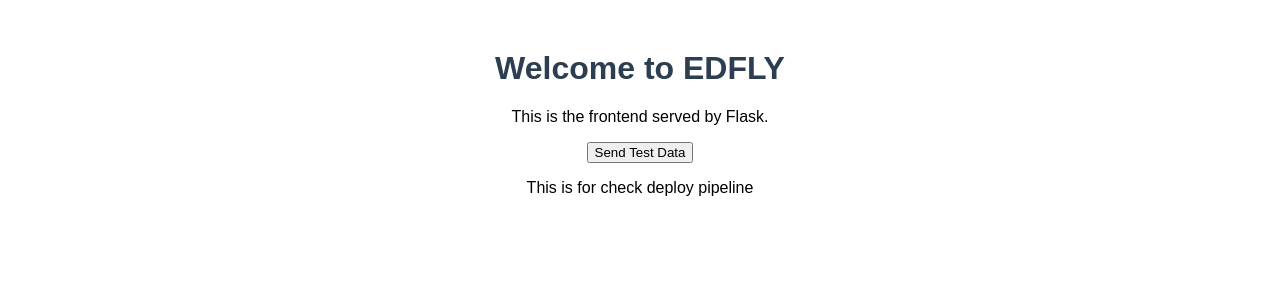
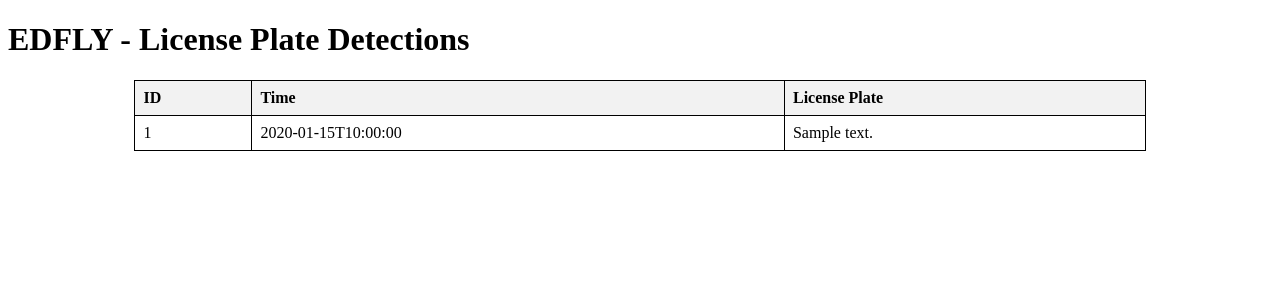
Before and after one commit to han-zyx/EDFLY_front, a Flask app: page / in a window 1280 px wide. Shown: the top 300 px of the page. Run offline with Flask 3, Linux system fonts and the light colour scheme; a database or web service that is not in the repository returns one stand-in record (values such as "Sample title"); some libraries are stand-ins or nearby versions.

Commit message:
get db info

```diff
--- a/app.py
+++ b/app.py
@@ -1,16 +1,47 @@
-from flask import Flask, request, render_template
+from flask import Flask, jsonify, render_template
+import psycopg2
+import os
 
 app = Flask(__name__)
 
-@app.route('/receive', methods=['POST'])
-def receive_data():
-    data = request.json
-    print(f"Received on EC2: {data}")
-    return {"status": "success"}, 200
+# Database connection
+def get_db_connection():
+    return psycopg2.connect(
+        host=os.getenv("DB_HOST"),
+        database=os.getenv("DB_NAME"),
+        user=os.getenv("DB_USER"),
+        password=os.getenv("DB_PASS")
+    )
 
-@app.route('/', methods=['GET'])
+@app.route('/')
 def home():
-    return render_template('index.html')
+    try:
+        conn = get_db_connection()
+        cur = conn.cursor()
+        cur.execute("SELECT id, detection_time, license_plate_text FROM license_plates ORDER BY detection_time DESC")
+        rows = cur.fetchall()
+        cur.close()
+        conn.close()
+
+        detections = [{"id": row[0], "time": row[1].isoformat(), "license_plate_text": row[2]} for row in rows]
+        return render_template('index.html', detections=detections)
+    except Exception as e:
+        return f"Error: {str(e)}", 500
+
+@app.route('/data', methods=['GET'])
+def get_data():
+    try:
+        conn = get_db_connection()
+        cur = conn.cursor()
+        cur.execute("SELECT id, detection_time, license_plate_text FROM license_plates ORDER BY detection_time DESC")
+        rows = cur.fetchall()
+        cur.close()
+        conn.close()
+
+        data = [{"id": row[0], "time": row[1].isoformat(), "license_plate_text": row[2]} for row in rows]
+        return jsonify(data)
+    except Exception as e:
+        return jsonify({"error": str(e)}), 500
 
 if __name__ == "__main__":
     app.run(host='0.0.0.0', port=8080)
--- a/templates/index.html
+++ b/templates/index.html
@@ -2,16 +2,38 @@
 <html lang="en">
 <head>
     <meta charset="UTF-8">
-    <title>EDFLY</title>
-    <link rel="stylesheet" href="{{ url_for('static', filename='style.css') }}">
+    <title>License Plate Detections</title>
+    <style>
+        table {
+            border-collapse: collapse;
+            width: 80%;
+            margin: 20px auto;
+        }
+        th, td {
+            border: 1px solid black;
+            padding: 8px;
+            text-align: left;
+        }
+        th {
+            background-color: #f2f2f2;
+        }
+    </style>
 </head>
 <body>
-    <h1>Welcome to EDFLY</h1>
-    <p>This is the frontend served by Flask.</p>
-    <button onclick="sendData()">Send Test Data</button>
-
-    <p>This is for check deploy pipeline</p>
-
-    <script src="{{ url_for('static', filename='script.js') }}"></script>
+    <h1>EDFLY - License Plate Detections</h1>
+    <table>
+        <tr>
+            <th>ID</th>
+            <th>Time</th>
+            <th>License Plate</th>
+        </tr>
+        {% for detection in detections %}
+        <tr>
+            <td>{{ detection.id }}</td>
+            <td>{{ detection.time }}</td>
+            <td>{{ detection.license_plate_text }}</td>
+        </tr>
+        {% endfor %}
+    </table>
 </body>
 </html>
```
